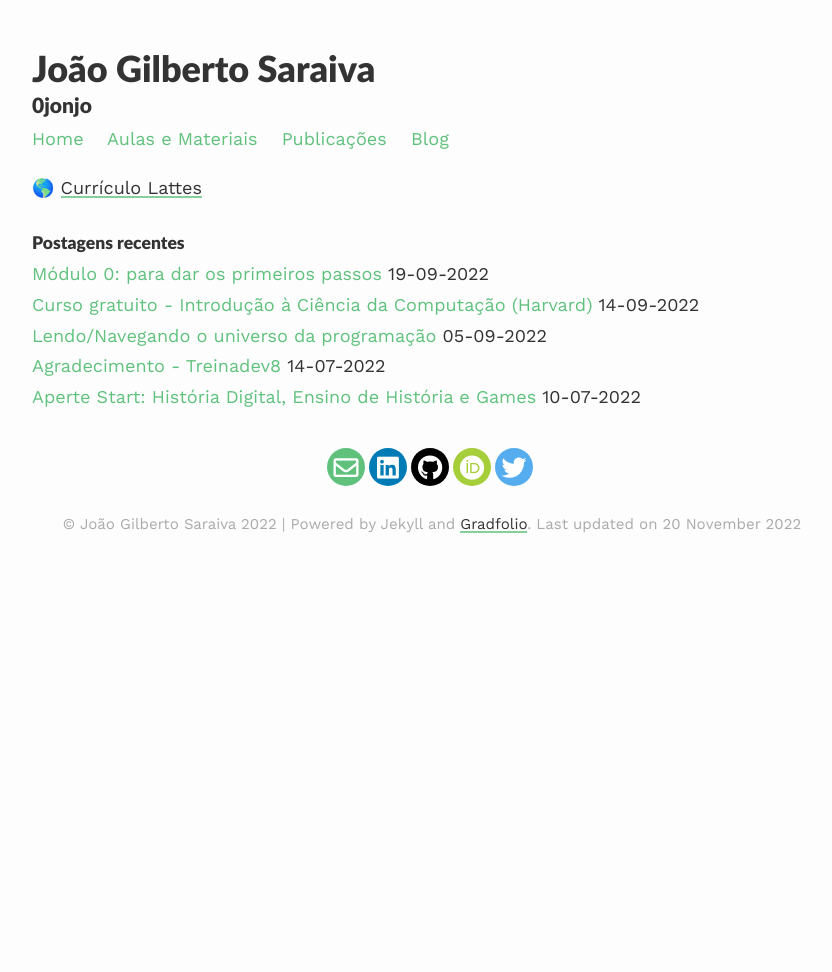
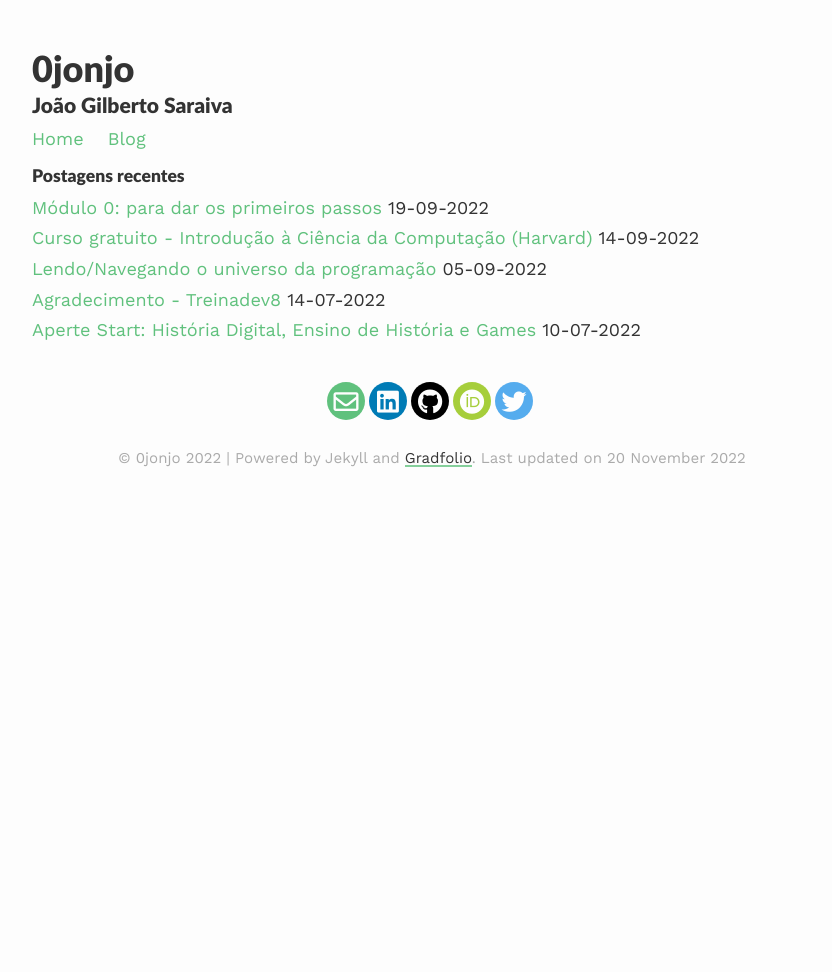
Before and after one commit to 0jonjo/0jonjo.github.io, a Jekyll site: the page built from index.md, in a window 1280 px wide. Shown: the whole page, without its empty margins (208-1040 px from the left). Built offline with Jekyll 4.4.1, drawn with Linux system fonts in a browser that asks for light colours; nearby versions of some CDN libraries.

Commit message:
change navbar

```diff
--- a/_config.yml
+++ b/_config.yml
@@ -1,7 +1,7 @@
 ### your site title here
 
-title: João Gilberto Saraiva
-description: 0jonjo
+title: 0jonjo
+description: João Gilberto Saraiva
 
 baseurl: #name of GitHub repository
 url: #custom url to be used instead of GitHub repository
--- a/_includes/navigation.html
+++ b/_includes/navigation.html
@@ -1,6 +1,4 @@
 <div class="links scroll">
         <a href="{{site.baseurl}}/">Home</a>
-        <a href="{{site.baseurl}}/materiais/">Aulas e Materiais</a>
-        <a href="{{site.baseurl}}/publications/">Publicações</a>
         <a href="{{site.baseurl}}/blog/">Blog</a>
 </div>
--- a/index.md
+++ b/index.md
@@ -6,5 +6,3 @@ profile:
   image: profile.png
 published: true
 ---
-
-🌎  [Currículo Lattes](http://lattes.cnpq.br/5459229452533929)
```
